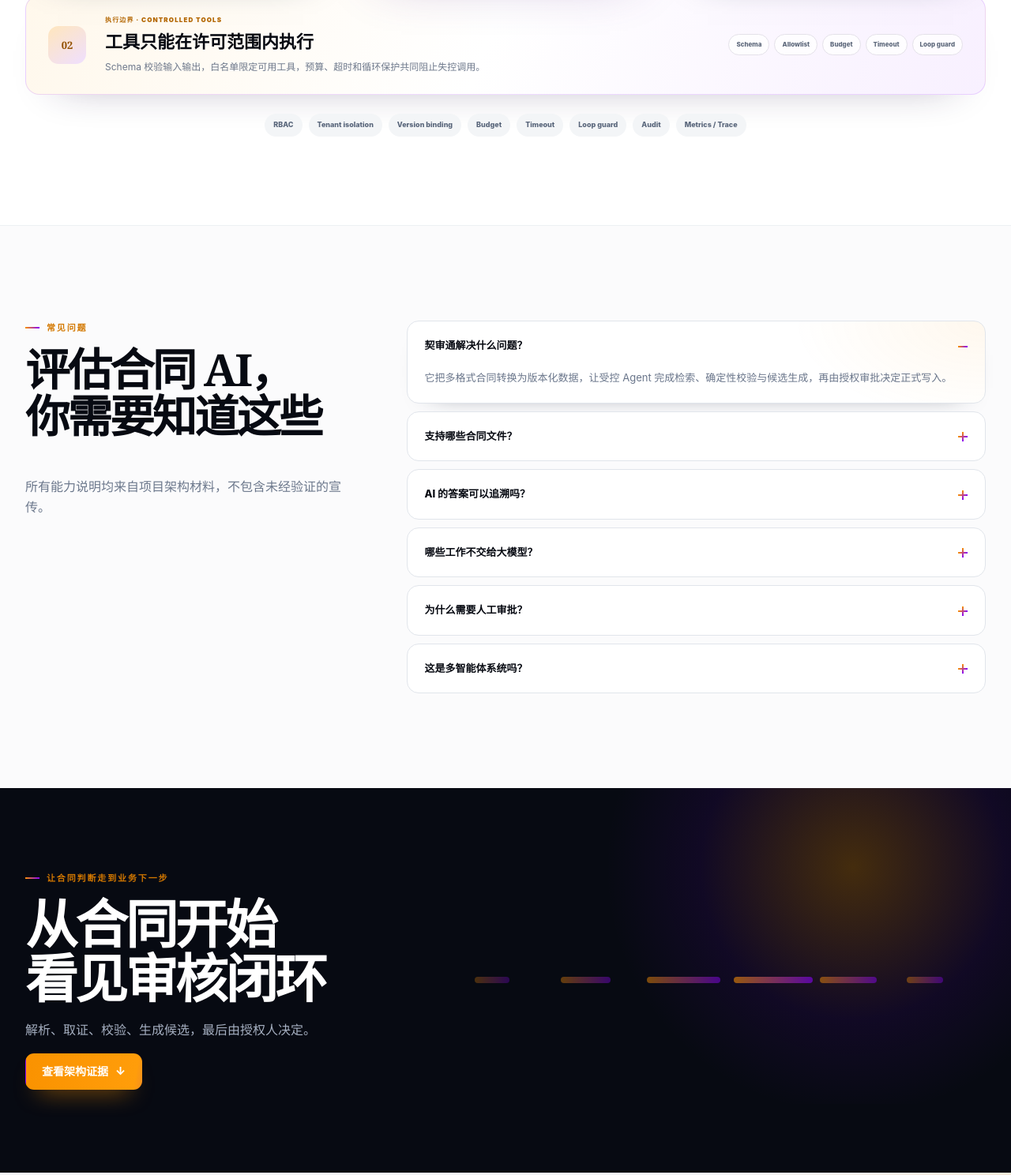
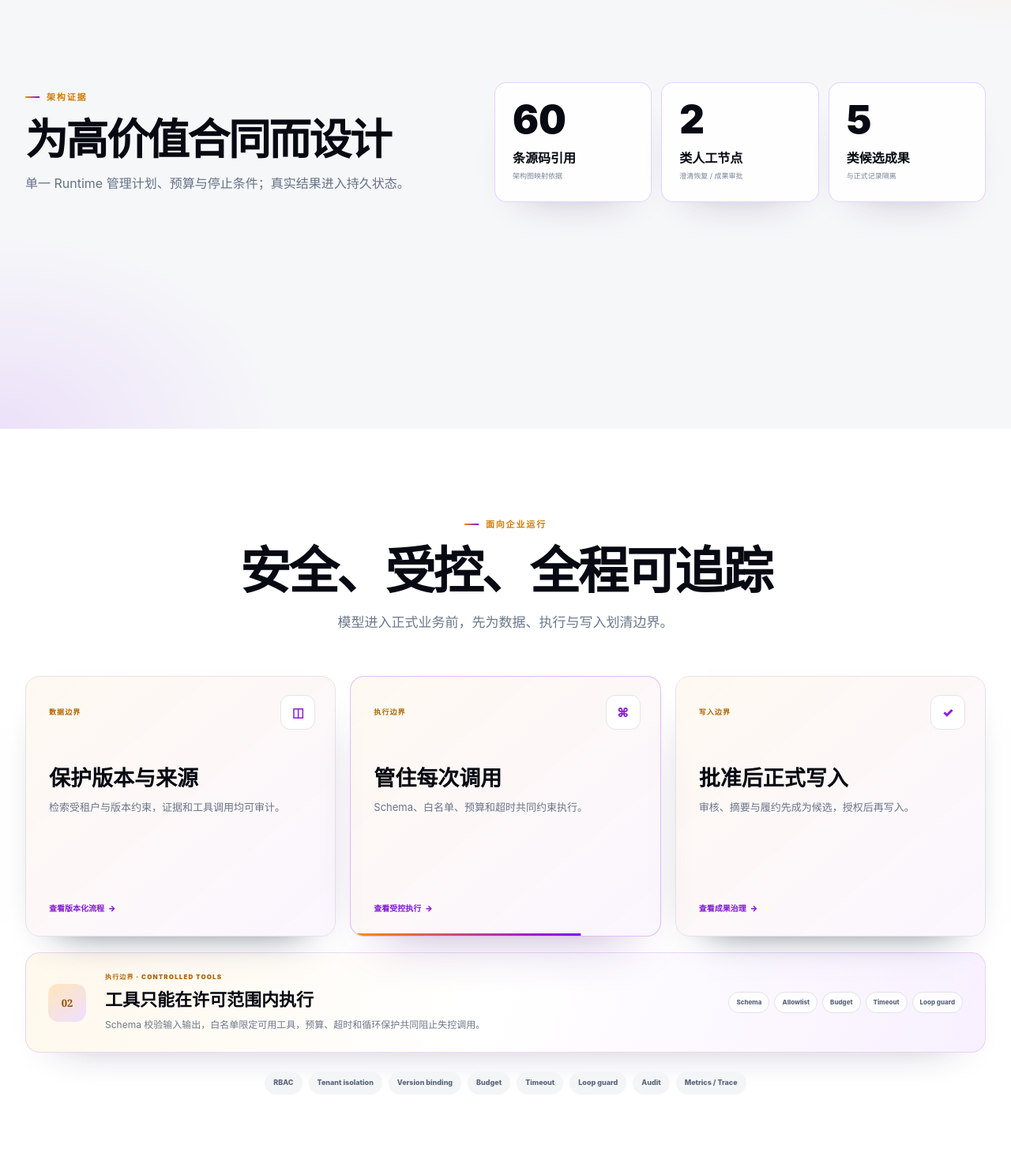
Before and after one commit to xiakefjp-cn/qishentong-website, a website: page src/index.html in a window 1280 px wide. Shown: the part 5074-6562 px from the top of the page at 79% size. Drawn offline with Linux system fonts and the light colour scheme.

Commit message:
Move evidence sections earlier

```diff
--- a/src/index.html
+++ b/src/index.html
@@ -126,6 +126,14 @@
       </div>
     </section>
 
+    <section class="closing" id="contact">
+      <div class="closing-glow"></div><div class="shell closing-grid"><div class="reveal"><p class="eyebrow">让合同判断走到业务下一步</p><h2><span class="headline-line">从合同开始</span><span class="headline-line">看见审核闭环</span></h2><p>解析、取证、校验、生成候选，最后由授权人决定。</p><div class="hero-actions"><a class="button button--primary" href="#evidence" data-anchor-highlight>查看架构证据 <span>↓</span></a></div></div><div class="closing-line" aria-hidden="true"><span></span><span></span><span></span><span></span><span></span><span></span></div></div>
+    </section>
+
+    <section class="evidence" id="evidence">
+      <div class="shell evidence-grid"><div class="reveal"><p class="eyebrow">架构证据</p><h2>为高价值合同而设计</h2><p>单一 Runtime 管理计划、预算与停止条件；真实结果进入持久状态。</p></div><div class="evidence-stats reveal"><article><strong>60</strong><span>条源码引用</span><small>架构图映射依据</small></article><article><strong>2</strong><span>类人工节点</span><small>澄清恢复 / 成果审批</small></article><article><strong>5</strong><span>类候选成果</span><small>与正式记录隔离</small></article></div></div>
+    </section>
+
     <section class="security" id="security">
       <div class="shell"><div class="section-intro section-intro--center reveal"><p class="eyebrow">面向企业运行</p><h2>安全、受控、全程可追踪</h2><p>模型进入正式业务前，先为数据、执行与写入划清边界。</p></div>
         <div class="security-grid">
@@ -153,13 +161,6 @@
       </div></div>
     </section>
 
-    <section class="closing" id="contact">
-      <div class="closing-glow"></div><div class="shell closing-grid"><div class="reveal"><p class="eyebrow">让合同判断走到业务下一步</p><h2><span class="headline-line">从合同开始</span><span class="headline-line">看见审核闭环</span></h2><p>解析、取证、校验、生成候选，最后由授权人决定。</p><div class="hero-actions"><a class="button button--primary" href="#evidence" data-anchor-highlight>查看架构证据 <span>↓</span></a></div></div><div class="closing-line" aria-hidden="true"><span></span><span></span><span></span><span></span><span></span><span></span></div></div>
-    </section>
-
-    <section class="evidence" id="evidence">
-      <div class="shell evidence-grid"><div class="reveal"><p class="eyebrow">架构证据</p><h2>为高价值合同而设计</h2><p>单一 Runtime 管理计划、预算与停止条件；真实结果进入持久状态。</p></div><div class="evidence-stats reveal"><article><strong>60</strong><span>条源码引用</span><small>架构图映射依据</small></article><article><strong>2</strong><span>类人工节点</span><small>澄清恢复 / 成果审批</small></article><article><strong>5</strong><span>类候选成果</span><small>与正式记录隔离</small></article></div></div>
-    </section>
   </main>
 
   <dialog class="demo-dialog" id="demo-dialog" aria-labelledby="demo-dialog-title">
@@ -191,6 +192,6 @@
     </div>
   </dialog>
 
-  <footer><div class="shell footer-grid"><div class="footer-brand"><a class="brand" href="#hero"><span class="brand-mark"><i></i><i></i><i></i></span><span>契审通</span></a><p>企业合同智能审核平台<br>让每个结论都有来源，让每次写入都有授权。</p></div><div><h3>产品</h3><a href="#workflow">产品能力</a><a href="#flow">审核流程</a><a href="#scenarios">应用场景</a></div><div><h3>企业能力</h3><a href="#security">安全治理</a><a href="#faq">常见问题</a><a href="#evidence" data-anchor-highlight>架构证据 <span aria-hidden="true">↑</span></a></div><div class="footer-meta"><span>QISHENTONG</span><p>Contract intelligence,<br>under control.</p></div></div><div class="shell footer-bottom"><span>© 2026 契审通 · 产品展示原型</span><span>基于项目架构材料构建</span></div></footer>
+  <footer><div class="shell footer-grid"><div class="footer-brand"><a class="brand" href="#hero"><span class="brand-mark"><i></i><i></i><i></i></span><span>契审通</span></a><p>企业合同智能审核平台<br>让每个结论都有来源，让每次写入都有授权。</p></div><div><h3>产品</h3><a href="#workflow">产品能力</a><a href="#flow">审核流程</a><a href="#scenarios">应用场景</a></div><div><h3>企业能力</h3><a href="#evidence" data-anchor-highlight>架构证据 <span aria-hidden="true">↑</span></a><a href="#security">安全治理</a><a href="#faq">常见问题</a></div><div class="footer-meta"><span>QISHENTONG</span><p>Contract intelligence,<br>under control.</p></div></div><div class="shell footer-bottom"><span>© 2026 契审通 · 产品展示原型</span><span>基于项目架构材料构建</span></div></footer>
 </body>
 </html>
```
